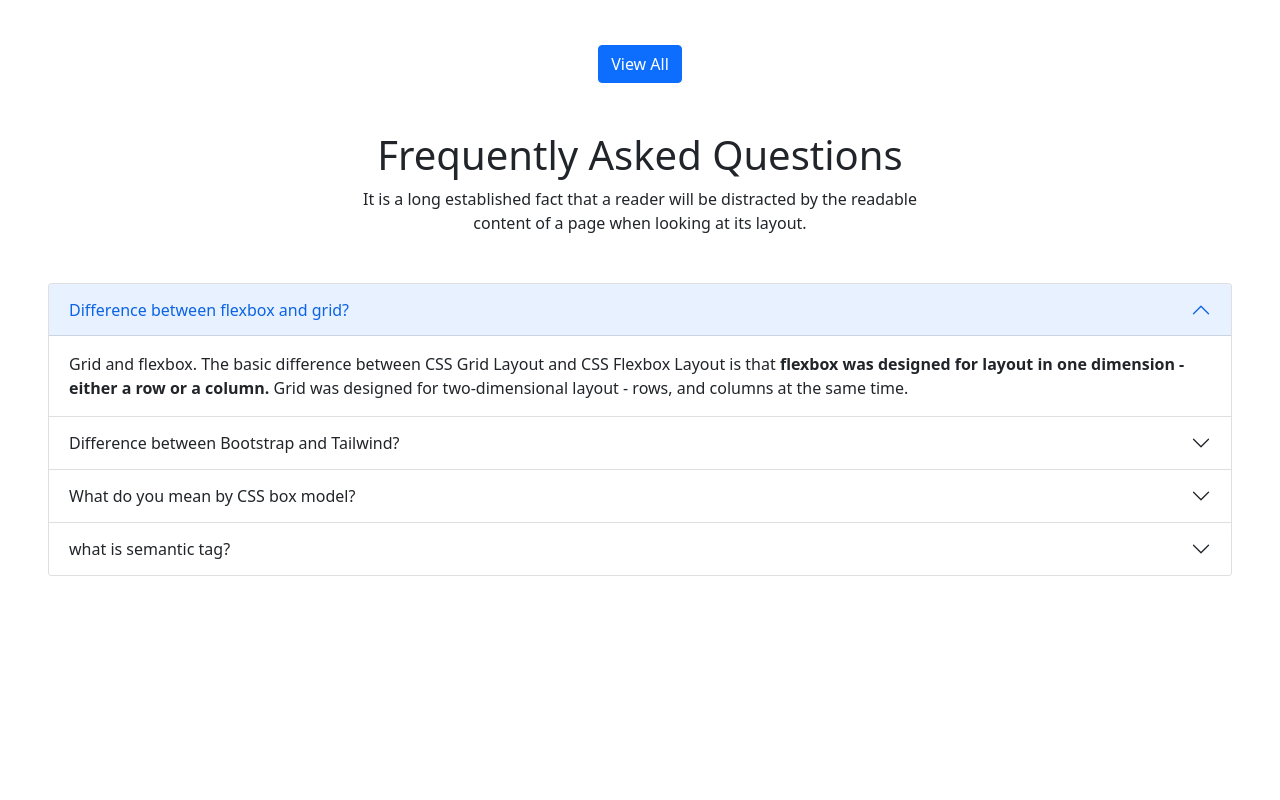
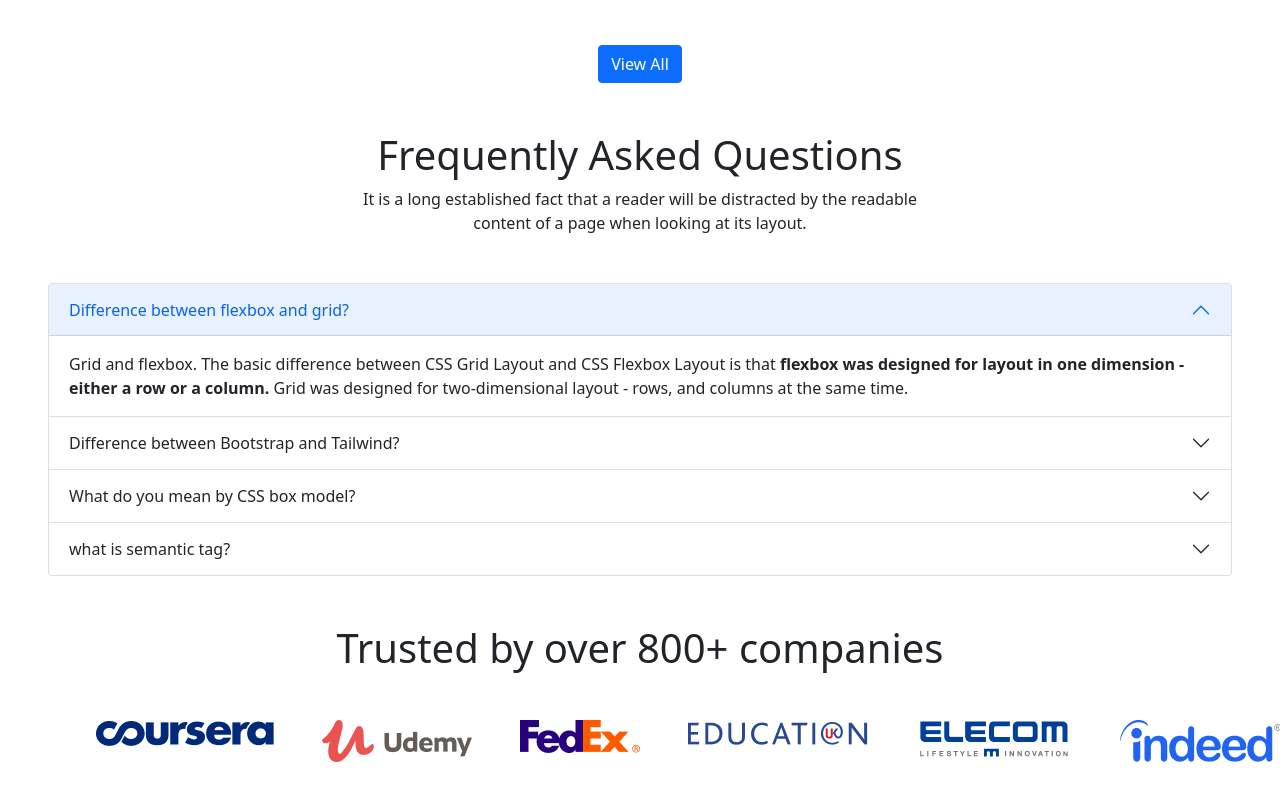
Before and after one commit to shameemmonir/online-academy, a plain HTML site: page index.html in a window 1280 px wide. Shown: the part 2769-3569 px from the top of the page. Before the commit the page ends 3393 px from the top, so only its background shows below. Drawn offline with nearby package versions, Linux system fonts and the light colour scheme.

Commit message:
added trusted companies

```diff
--- a/index.html
+++ b/index.html
@@ -356,6 +356,39 @@
         </div>
       </section>
       <!-- Frequently Asked Questions End  -->
+      <!-- Trusted Companies Start -->
+      <section>
+        <div>
+          <div class="text-center d-none d-md-none d-sm-none d-lg-block">
+            <div>
+              <h1>Trusted by over 800+ companies</h1>
+            </div>
+            <div class="d-flex m-5">
+              <div class="ms-5">
+                <img src="images/company/company-1.png" alt="">
+              </div>
+              <div class="ms-5">
+                <img src="images/company/company-2.png" alt="">
+              </div>
+              <div class="ms-5">
+                <img src="images/company/company-3.png" alt="">
+              </div>
+              <div class="ms-5">
+                <img src="images/company/company-4.png" alt="">
+              </div>
+              <div class="ms-5">
+                <img src="images/company/company-5.png" alt="">
+              </div>
+              <div class="ms-5">
+                <img src="images/company/company-6.png" alt="">
+              </div>
+
+            </div>
+          </div>
+        </div>
+      </section>
+      <!-- Trusted Companies End -->
+    </main>
 
   <script src="https://cdn.jsdelivr.net/npm/bootstrap@5.0.2/dist/js/bootstrap.bundle.min.js"
     integrity="sha384-MrcW6ZMFYlzcLA8Nl+NtUVF0sA7MsXsP1UyJoMp4YLEuNSfAP+JcXn/tWtIaxVXM"
```
